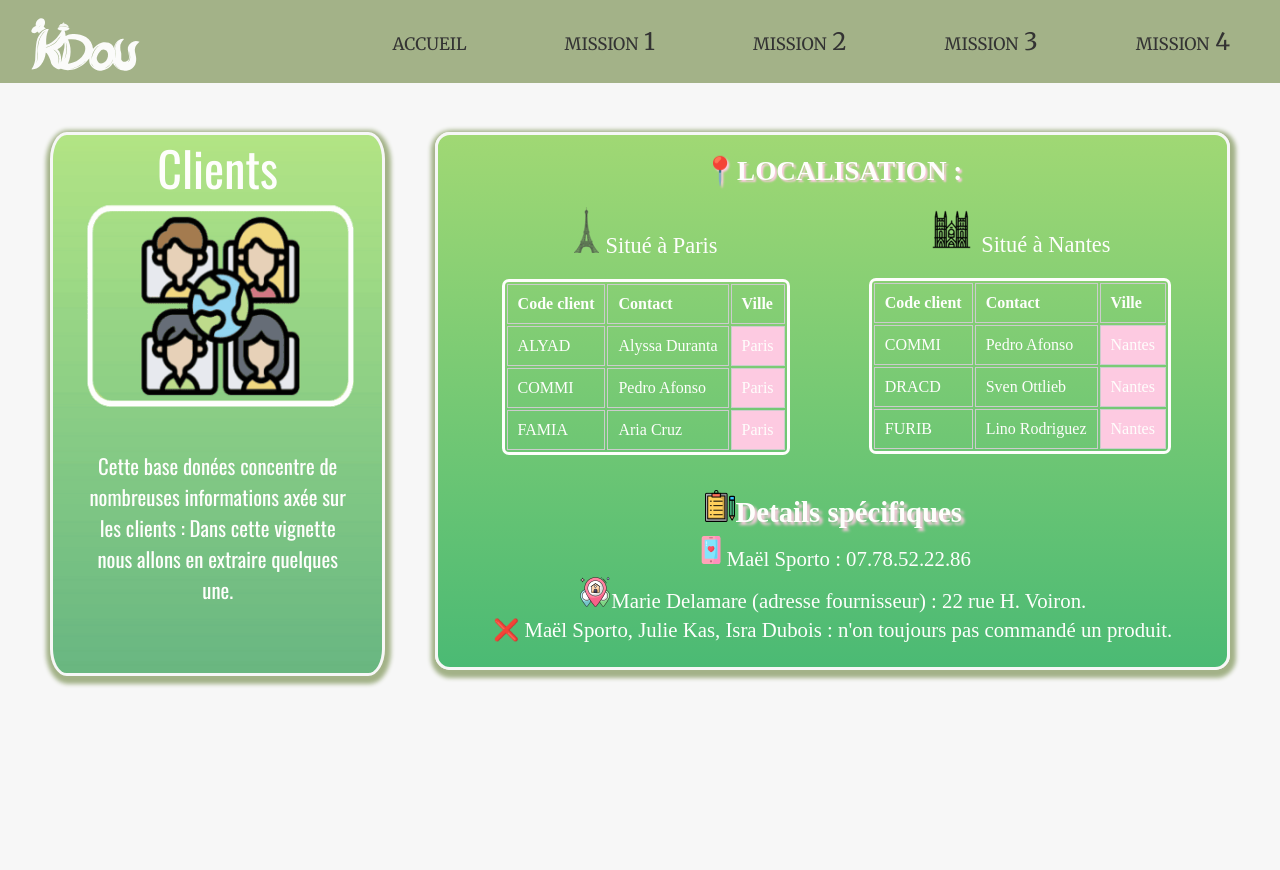
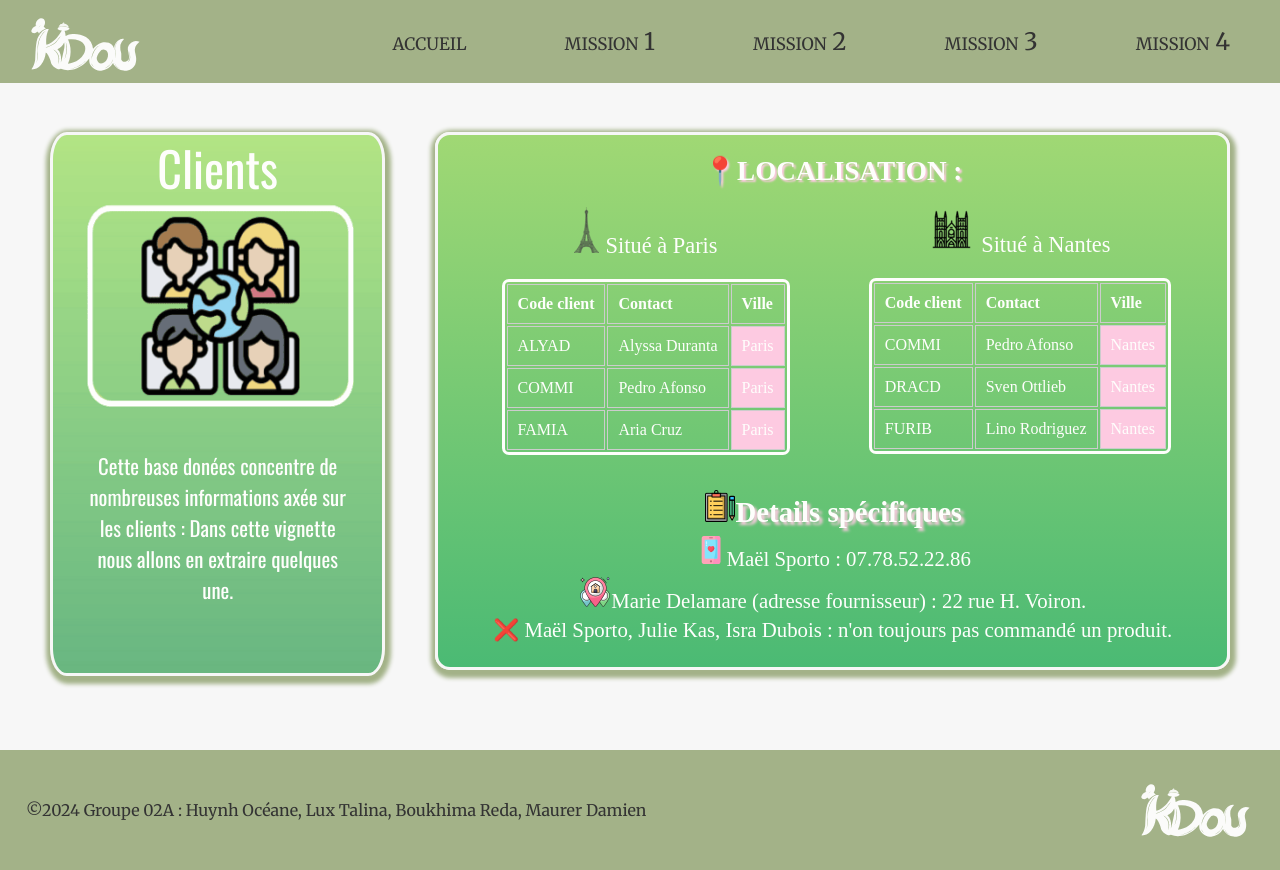
Before and after one commit to Cheaucapik/Mission4_S104, a plain HTML site: page mission1.html in a window 1280 px wide. Before the commit the page ends 800 px from the top, so only its background shows below. Drawn offline with nearby package versions, Linux system fonts and the light colour scheme.

Commit message:
2.4 ajout du footer mission 1

```diff
--- a/assets/css/mission1.css
+++ b/assets/css/mission1.css
@@ -205,3 +205,14 @@ h2 { /*titre details spécifiques*/
     max-width: 100%;
     width: 100%;
 } */
+
+
+body {
+    display: flex;
+    flex-direction: column;
+}
+
+main{
+    flex: 1;
+    padding-bottom: 20px;
+}
--- a/mission1.html
+++ b/mission1.html
@@ -111,6 +111,12 @@
         </div>
     </section>
 </main>
+<footer>
+    <div>
+        <span>&copy;2024 Groupe 02A : Huynh Océane, Lux Talina, Boukhima Reda, Maurer Damien</span>
+        <img src="assets/img/logo_entier.svg" alt="" height="60" width="118">
+    </div>
+</footer>
 
 </body>
 </html>
```
